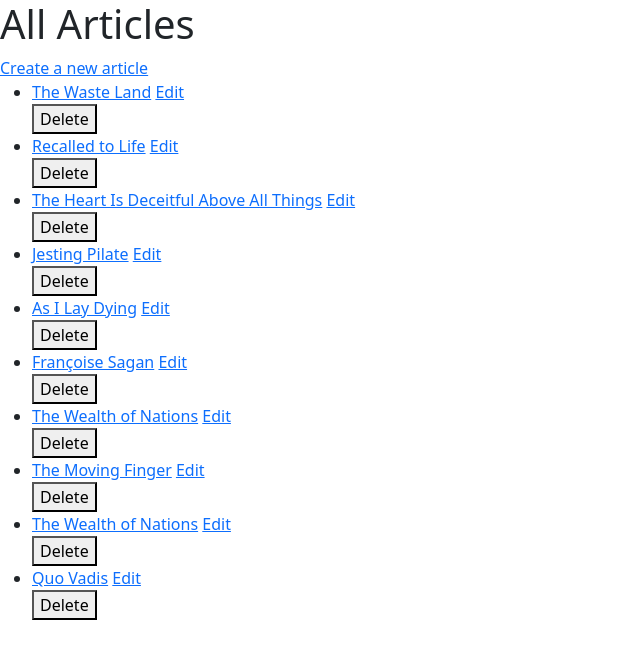
After one commit to tboyard08/rails-wikinimous, a Rails app: page /articles in a window 1280 px wide. The commit adds this page. Shown: the top 659 px of the page, without its empty margins (0-640 px from the left). Run offline with Rails 7, Linux system fonts and the light colour scheme; data comes from the database, SQL or seed files in the repository; some libraries are stand-ins or nearby versions.

Commit message:
Articles

```diff
--- /dev/null
+++ b/app/controllers/articles_controller.rb
@@ -0,0 +1,48 @@
+
+class ArticlesController < ApplicationController
+
+  def index
+    @articles = Article.all
+  end
+
+  def show
+    @article = Article.find(params[:id])
+  end
+
+  def new
+    @article = Article.new
+  end
+
+  def create
+    @article = Article.new(article_params)
+
+    @article.save
+    redirect_to article_path(@article)
+
+  end
+
+  def edit
+    @article = Article.find(params[:id])
+  end
+
+  def update
+    @article = Article.find(params[:id])
+
+    @article.update(article_params)
+    redirect_to article_path(@article)
+  end
+
+  def destroy
+    @article = Article.find(params[:id])
+    @article.destroy
+
+    redirect_to articles_path
+  end
+
+  private
+
+  def article_params
+    params.require(:article).permit(:title, :content)
+  end
+
+end
--- /dev/null
+++ b/app/helpers/articles_helper.rb
@@ -0,0 +1,2 @@
+module ArticlesHelper
+end
--- /dev/null
+++ b/app/models/article.rb
@@ -0,0 +1,2 @@
+class Article < ApplicationRecord
+end
--- /dev/null
+++ b/app/views/articles/index.html.erb
@@ -0,0 +1,17 @@
+<h1>All Articles</h1>
+
+<%= link_to "Create a new article", new_article_path %>
+
+<ul>
+  <% @articles.each do |article| %>
+    <li>
+      <%= link_to article.title, article_path(article) %>
+
+      <%= link_to "Edit", edit_article_path(article) %>
+
+      <%= button_to "Delete", article_path(article),
+          method: :delete,
+          data: { turbo_confirm: "Are you sure?" } %>
+    </li>
+  <% end %>
+</ul>
--- a/app/views/layouts/application.html.erb
+++ b/app/views/layouts/application.html.erb
@@ -21,7 +21,10 @@
     <%# Includes all stylesheet files in app/assets/stylesheets %>
     <%= stylesheet_link_tag :app, "data-turbo-track": "reload" %>
     <%= javascript_importmap_tags %>
-  </head>
+
+    <link href="https://cdn.jsdelivr.net/npm/bootstrap@5.3.6/dist/css/bootstrap.min.css" rel="stylesheet" integrity="sha384-4Q6Gf2aSP4eDXB8Miphtr37CMZZQ5oXLH2yaXMJ2w8e2ZtHTl7GptT4jmndRuHDT" crossorigin="anonymous">
+    <link rel="stylesheet" href="https://use.fontawesome.com/releases/v6.1.2/css/all.css">
+    </head>
 
   <body>
     <%= yield %>
--- a/config/routes.rb
+++ b/config/routes.rb
@@ -11,4 +11,6 @@ Rails.application.routes.draw do
 
   # Defines the root path route ("/")
   # root "posts#index"
+
+  resources :articles
 end
```
Also changed, not shown: app/views/articles/edit.html.erb (added, +19 -0 lines), app/views/articles/new.html.erb (added, +19 -0 lines), app/views/articles/show.html.erb (added, +7 -0 lines), db/migrate/20261117200319_create_articles.rb (added, +10 -0 lines), db/seeds.rb (+14 -0 lines), test/controllers/articles_controller_test.rb (added, +7 -0 lines), test/fixtures/articles.yml (added, +9 -0 lines), test/models/article_test.rb (added, +7 -0 lines), Gemfile, Gemfile.lock, db/schema.rb (added).
